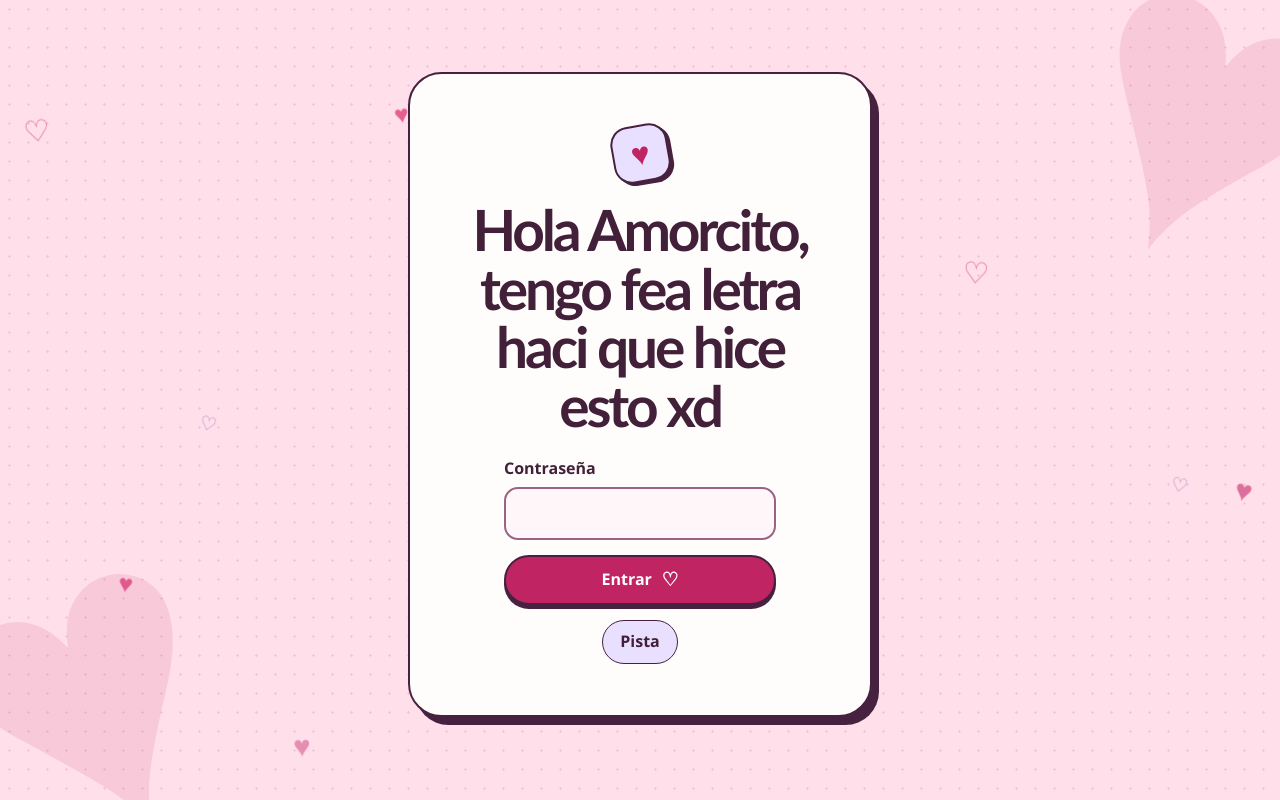
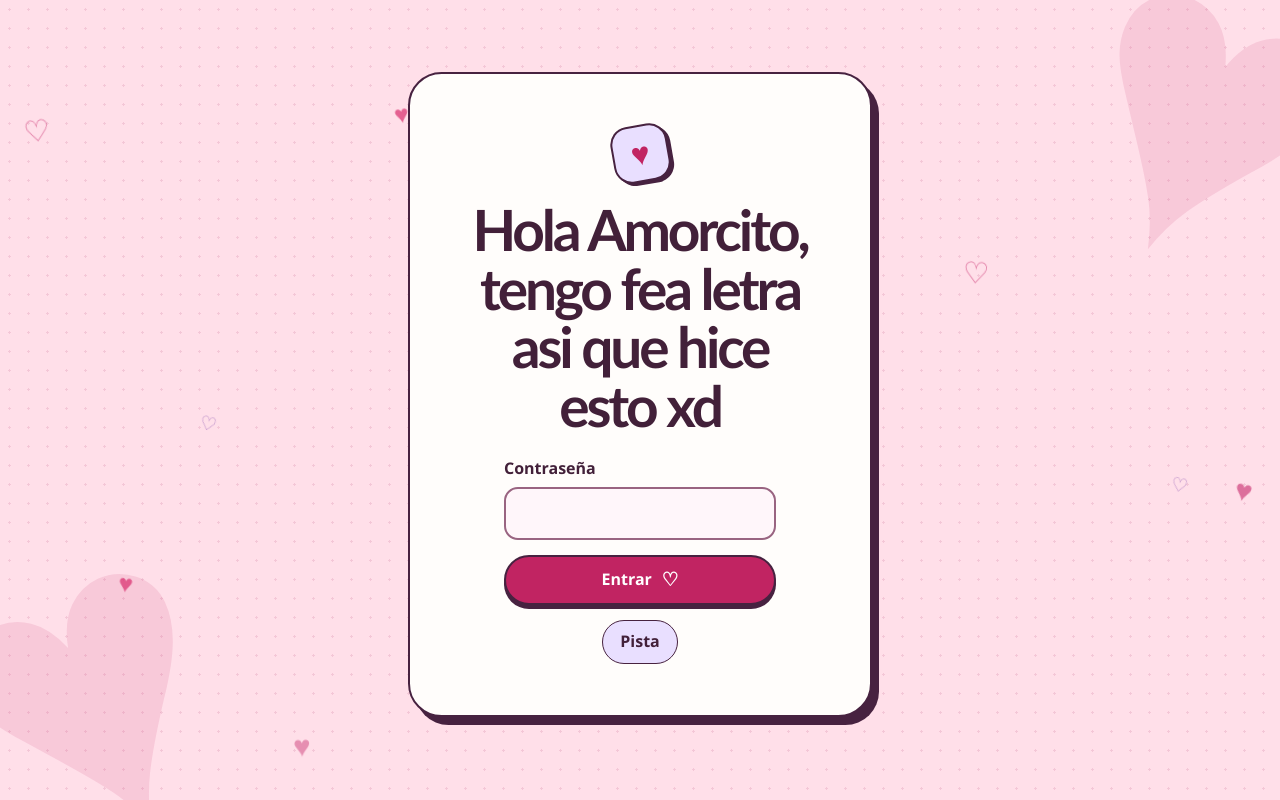
Before and after one commit to Kvothe248/para-nosotros, a plain HTML site: page index.html in a window 1280 px wide. Drawn offline with Linux system fonts and the light colour scheme.

Commit message:
Fix typo in access-title heading

```diff
--- a/index.html
+++ b/index.html
@@ -258,7 +258,7 @@
   <main class="access" id="access" aria-labelledby="access-title">
     <div class="access-card">
       <div class="mini-heart" aria-hidden="true">♥</div>
-      <h1 id="access-title">Hola Amorcito, tengo fea letra haci que hice esto xd</h1>
+      <h1 id="access-title">Hola Amorcito, tengo fea letra asi que hice esto xd</h1>
       <form id="unlock-form">
         <label for="anniversary-code">Contraseña</label>
         <input id="anniversary-code" type="password" autocomplete="off" spellcheck="false" aria-describedby="code-error" required>
```
